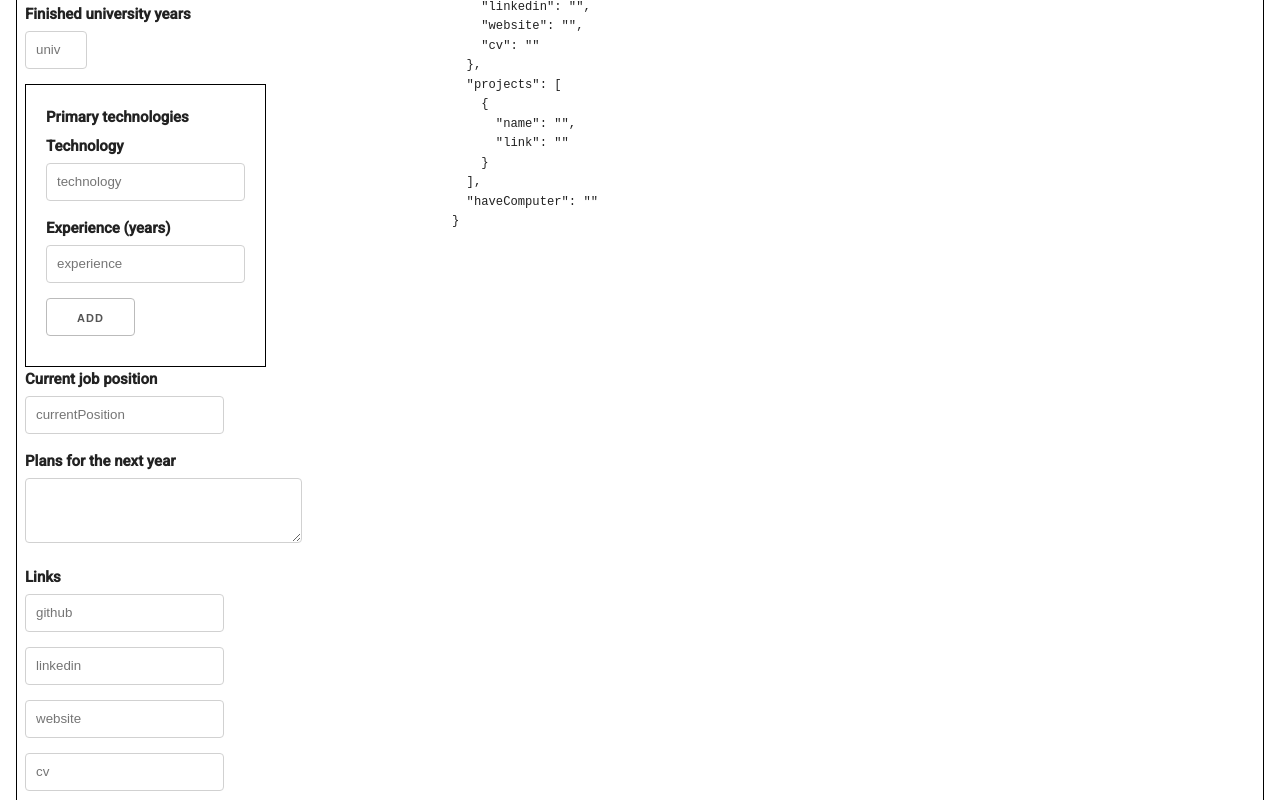
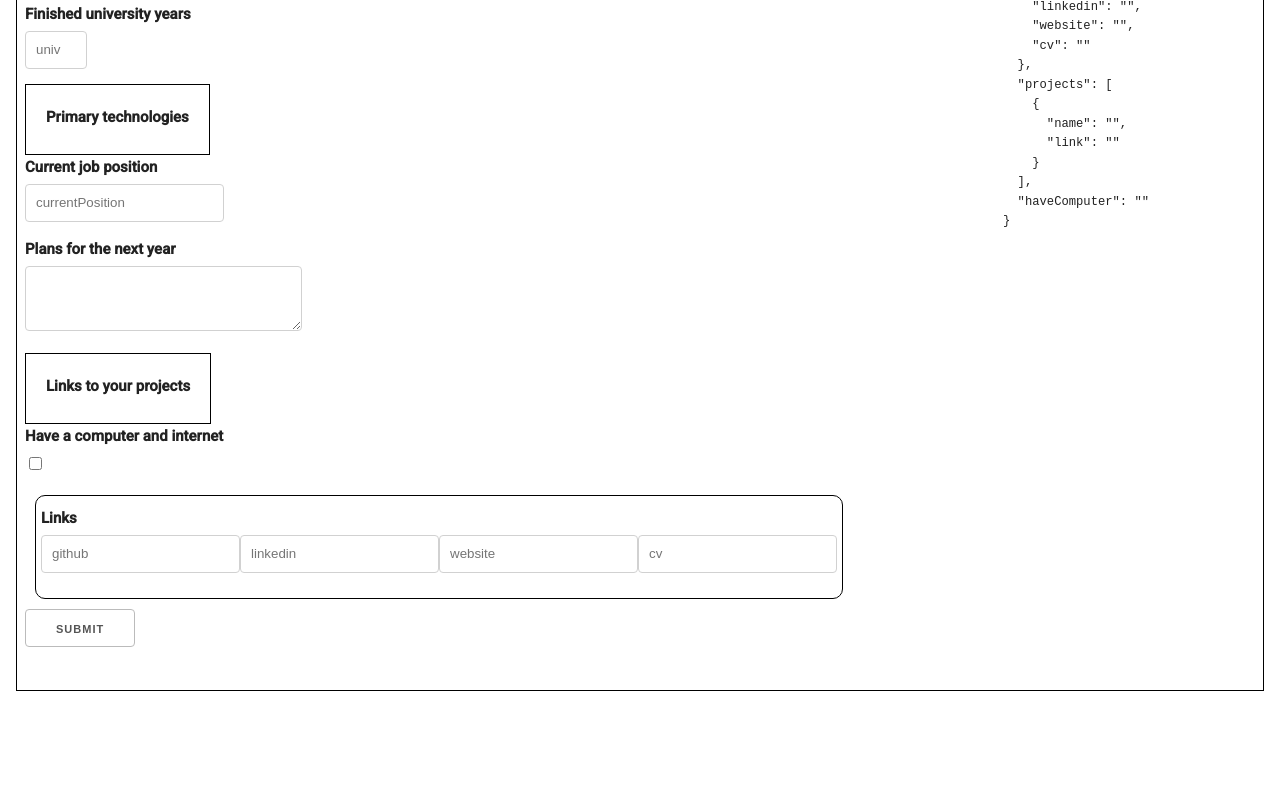
Before and after one commit to vlad-khitev-axon/angular-form-builder, an Angular app: page / in a window 1280 px wide. Shown: the part 540-1340 px from the top of the page. After the commit the page ends 1247 px from the top, so only its background shows below. Built offline with nearby package versions, Linux system fonts and the light colour scheme.

Commit message:
fix:object atachments correct,addArray fix,test required

```diff
--- a/src/app/app.module.ts
+++ b/src/app/app.module.ts
@@ -5,10 +5,11 @@ import { BrowserModule } from '@angular/platform-browser'
 import { AppComponent } from './app.component'
 import { FormBuilderComponent } from './form-builder/form-builder.component'
 import { BrowserAnimationsModule } from '@angular/platform-browser/animations'
-import { ReactiveFormsModule } from '@angular/forms'
+import { ReactiveFormsModule } from '@angular/forms';
+import { FormObjectComponent } from './form-object/form-object.component'
 
 @NgModule({
-  declarations: [AppComponent, FormBuilderComponent, LogPipe],
+  declarations: [AppComponent, FormBuilderComponent, LogPipe, FormObjectComponent],
   imports: [BrowserModule, BrowserAnimationsModule ,ReactiveFormsModule],
   providers: [],
   bootstrap: [AppComponent],
--- a/src/app/form-builder/form-builder.component.html
+++ b/src/app/form-builder/form-builder.component.html
@@ -1,8 +1,8 @@
 <!-- ngNativeValidate -->
 
-<div class="wrapper">
+<div class="wrapper" *ngIf="schema">
 
-    <form class="form" [formGroup]= "myFormGroup"  (submit)="handleSubmit($event)"  ngNativeValidate >
+    <form class="form" [formGroup]= "myFormGroup"  (submit)="handleSubmit($event)"   >
         <div   class="formGroup" *ngFor="let item of schema.properties ">
 
             <!-- STRING -->
@@ -29,8 +29,6 @@
                     </textarea>
                 </ng-template>
            </div>
-
-
            <!-- NUMBER -->
            <div *ngIf="item.type == 'number'" >
                     <label for="{{item.name}}">
@@ -72,6 +70,9 @@
                        name="{{item.name}}">
            </div>
 
+
+
+
            <!-- ARRAY -->
 
            <div class="array__set" *ngIf="item.type == 'array'">
@@ -81,12 +82,17 @@
                         {{item.label}}
                     </label>
 
+                    <!-- <ng-container  *ngFor="let item of item.item.properties ">
+                        <pre>{{item.name | log}}</pre>
+                        <ng-container *ngIf="item.type == 'object'">
 
-                    <div *ngFor="let res of getArray(myFormGroup, item.name)['controls']; let i = index">
-                        <!-- <p>{{ i | log }}</p> -->
+                        </ng-container>
+                    </ng-container> -->
 
 
-                             <div  [formGroupName]="i"  *ngFor="let q of item.item.properties ">
+                    <!-- <div *ngFor="let res of getArray(myFormGroup, item.name)['controls']; let i = index">
+                        <div  [formGroupName]="i"
+                              *ngFor="let q of item.item.properties ">
                             <label for="{{q.name}}">{{q.label}}</label>
                             <input  [formControlName]="q.name"
                                     id="{{q.name}}"
@@ -94,35 +100,104 @@
                                     name="{{q.name}}"
                                     [placeholder]="q.name"
                                     required>
+                                    <p>{{ getArray(myFormGroup, item.name)['controls'].length | log }}</p>
                         </div>
-
                         <button
-
-                            >Add</button>
-
-
+                                (click)="removeAllies(getArray(myFormGroup, item.name),i)"
+                                type="button"
+                                *ngIf="getArray(myFormGroup, item.name)['controls'].length > 1">delete</button>
                     </div>
+                    <button (click)="addAlias(getArray(myFormGroup,item.name))" type="button">Add</button> -->
                 </div>
            </div>
 
+
+
+
+
+
            <!-- OBJECT -->
-           <div  *ngIf="item.type == 'object'">
-               <div formGroupName="{{item.name}}">
+
+           <!-- <div  *ngIf="item.type == 'object'">
+
+               <div  formGroupName="{{item.name}}" >
+
                  <label for="">{{item.label}}</label>
-                    <div *ngFor="let item of item.properties">
 
+                    <ng-container *ngFor="let item of item.properties">
+
+                        <ng-container *ngIf="item.type === 'string';">
                             <input  [formControlName]="item.name"
                             type="text"
                             [placeholder]="item.name"
                             >
 
+                        </ng-container>
+
+                        <ng-container *ngIf="item.type === 'object'">
+                            <div  formGroupName="{{item.name}}" >
+                                <label for="">{{item.label}}</label>
+                                    <ng-container *ngFor="let item of item.properties">
+                                        <ng-container *ngIf="item.type === 'string';">
+                                            <input  [formControlName]="item.name"
+                                            type="text"
+                                            [placeholder]="item.name"
+                                            >
+                                        </ng-container >
+
+                                        <ng-container *ngIf="item.type === 'object'">
+                                            <div  formGroupName="{{item.name}}" >
+                                                <label for="">{{item.label}}</label>
+                                                <ng-container *ngFor="let item of item.properties">
+                                                    <ng-container *ngIf="item.type === 'string';">
+                                                        <pre>{{item | log}}</pre>
+                                                        <input     [formControlName]="item.name"
+                                                        type="text"
+                                                        [placeholder]="item.name"
+                                                        >
+                                                    </ng-container >
+                                                </ng-container>
+                                            </div>
+                                        </ng-container>
+                                    </ng-container>
+                            </div>
+                        </ng-container>
+                    </ng-container>
+               </div>
+           </div>
+        -->
+
 
         </div>
-               </div>
-           </div>
-        </div>
 
+         <!-- TEST TEST TEST TEST-->
+        <app-form-object [forms]="myFormGroup" [data]="schema"></app-form-object>
         <button  type="submit" >submit</button>
     </form>
     <pre >{{ this.myFormGroup.value | json }}</pre>
 </div>
+
+ <!-- <pre>{{item | log}}</pre> -->
+
+
+
+
+<!--
+<ng-container *ngIf="item.type === 'object'">
+    <div  *ngIf="item.type == 'object'">
+
+        <div  formGroupName="{{item.name}}" >
+          <label for="">{{item.label}}</label>
+
+             <ng-container *ngFor="let item of item.properties">
+                 <ng-container *ngIf="item.type === 'string';">
+                     <input  [formControlName]="item.name"
+                     type="text"
+                     [placeholder]="item.name"
+                     >
+                 </ng-container>
+             </ng-container>
+        </div>
+    </div>
+
+</ng-container> -->
--- a/src/app/form-builder/form-builder.component.ts
+++ b/src/app/form-builder/form-builder.component.ts
@@ -1,5 +1,5 @@
 import { Component, EventEmitter, Input, OnInit, Output } from '@angular/core'
-import { FormArray, FormControl, FormGroup, Validators } from '@angular/forms'
+import { FormArray, FormBuilder, FormControl, FormGroup, Validators } from '@angular/forms'
 import { ObjectSchema } from './core/types'
 
 @Component({
@@ -16,7 +16,7 @@ export class FormBuilderComponent implements OnInit {
 
   myFormGroup!:FormGroup
 
-  constructor() {}
+  constructor(private fb:FormBuilder) {}
 
   ngOnInit(): void {
 
@@ -24,7 +24,7 @@ export class FormBuilderComponent implements OnInit {
 
   ngOnChanges() {
     this.myFormGroup = this.creatForm(this.schema) ;
-    console.log(this.myFormGroup.controls)
+    // console.log(this.myFormGroup.controls)
   }
 
 
@@ -64,12 +64,23 @@ export class FormBuilderComponent implements OnInit {
 
   }
 
-  addArray(nameArray: string){
-    (<FormArray>this.myFormGroup.controls[nameArray]).push(
-      new FormGroup({})
-    )
-  }
+ // добавляем элемент с массива
+ addAlias(array: FormArray,name?: string) {
+  // console.log(array)
+  // array.push(this.fb.control(''));
+  const student = this.fb.group({
+    technology: ['', Validators.required],
+    experience: ['', Validators.required]
+  });
+  array.push(student);
+}
 
+
+// удаляем элемент с массива
+
+removeAllies(nameArray:FormArray,index: number) {
+  nameArray.removeAt(index);
+}
 
   handleSubmit(event: Event) {
     if(!this.myFormGroup.valid){
--- /dev/null
+++ b/src/app/form-object/form-object.component.html
@@ -0,0 +1,50 @@
+<div  [formGroup]="forms">
+
+    <div   class="formGroup" *ngFor="let item of data.properties ">
+        <div  *ngIf="item.type == 'object'">
+
+            <div class="attachments"  formGroupName="{{item.name}}" >
+
+              <label for="">{{item.label}}</label>
+
+                 <ng-container *ngFor="let item of item.properties">
+                     <ng-container *ngIf="item.type === 'string';">
+                         <input  [formControlName]="item.name"
+                         type="text"
+                         [placeholder]="item.name"
+                         >
+                     </ng-container>
+
+                     <ng-container *ngIf="item.type === 'object'">
+                         <div class="attachments"  formGroupName="{{item.name}}" >
+                             <label for="">{{item.label}}</label>
+                                 <ng-container *ngFor="let item of item.properties">
+                                     <ng-container *ngIf="item.type === 'string';">
+                                         <input  [formControlName]="item.name"
+                                         type="text"
+                                         [placeholder]="item.name"
+                                         >
+                                     </ng-container >
+
+                                     <ng-container *ngIf="item.type === 'object'">
+                                         <div class="attachments"  formGroupName="{{item.name}}" >
+                                             <label for="">{{item.label}}</label>
+                                             <ng-container *ngFor="let item of item.properties">
+                                                 <ng-container *ngIf="item.type === 'string';">
+
+                                                     <input     [formControlName]="item.name"
+                                                     type="text"
+                                                     [placeholder]="item.name"
+                                                     >
+                                                 </ng-container >
+                                             </ng-container>
+                                         </div>
+                                     </ng-container>
+                                 </ng-container>
+                         </div>
+                     </ng-container>
+                 </ng-container>
+            </div>
+        </div>
+    </div>
+   </div>
--- /dev/null
+++ b/src/app/form-object/form-object.component.scss
@@ -0,0 +1,7 @@
+.attachments {
+    border: 1px solid black;
+    border-radius: 10px;
+    margin: 10px;
+    padding: 10px 5px;
+
+}
--- /dev/null
+++ b/src/app/form-object/form-object.component.ts
@@ -0,0 +1,21 @@
+import { Component, Input, OnInit } from '@angular/core';
+import { FormGroup } from '@angular/forms';
+import { ObjectSchema } from '../form-builder/core/types';
+
+@Component({
+  selector: 'app-form-object',
+  templateUrl: './form-object.component.html',
+  styleUrls: ['./form-object.component.scss']
+})
+export class FormObjectComponent implements OnInit {
+
+  @Input()
+  forms!: FormGroup;
+  @Input() data!: ObjectSchema;
+
+  constructor() { }
+
+  ngOnInit(): void {
+  }
+
+}
```
Also changed, not shown: 1 other file (tests, documents, lock files or other folders). Lines whose indentation alone changed are shown as unchanged.
